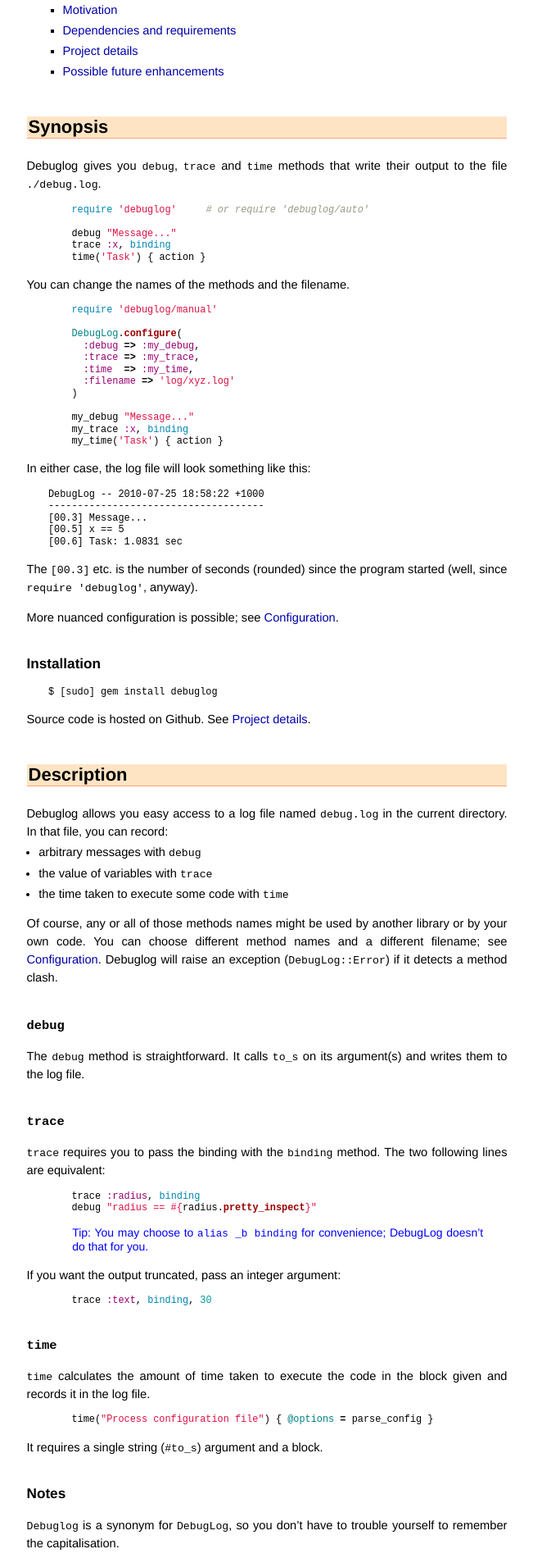
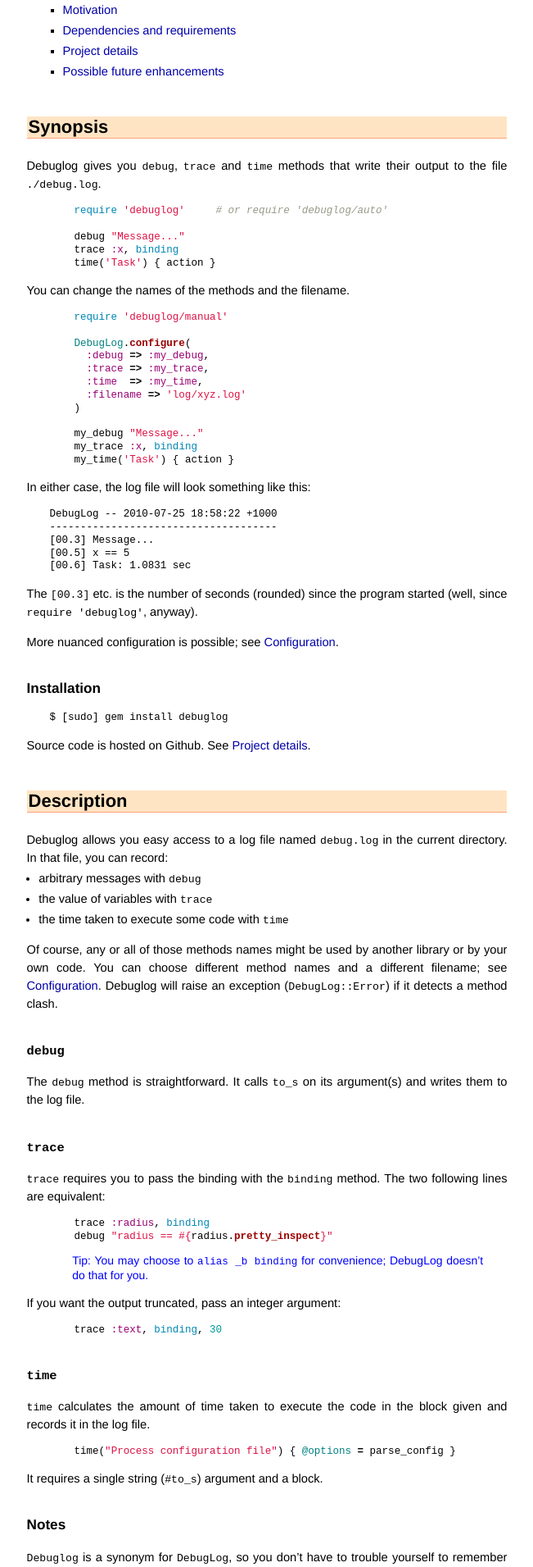
Before and after one commit to gsinclair/gsinclair.github.com, a Jekyll site: the page built from debuglog.markdown, in a window 1280 px wide. Shown: the part 438-2349 px from the top of the page at 82% size, without its empty margins (314-965 px from the left). Built offline with Jekyll 4.4.1, drawn with Linux system fonts in a browser that asks for light colours.

Commit message:
Improved font size of code blocks

```diff
--- a/css/screen.css
+++ b/css/screen.css
@@ -163,6 +163,10 @@ ul.posts {
     color: #aaa;
   }
 
+  .site .highlight pre {
+    font-size: 95%;
+  }
+
   .site .footer {
     font-size: 80%;
     color: #666;
```
